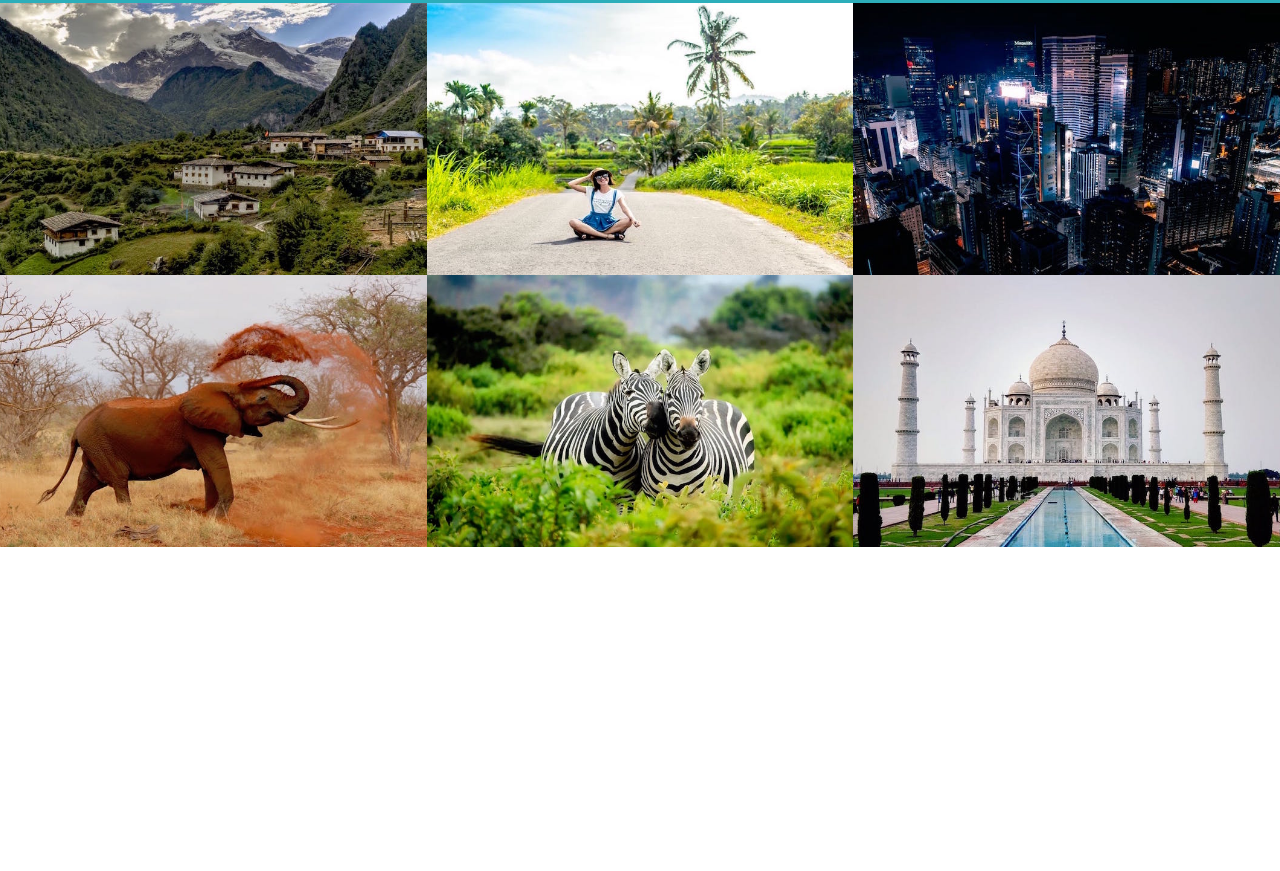
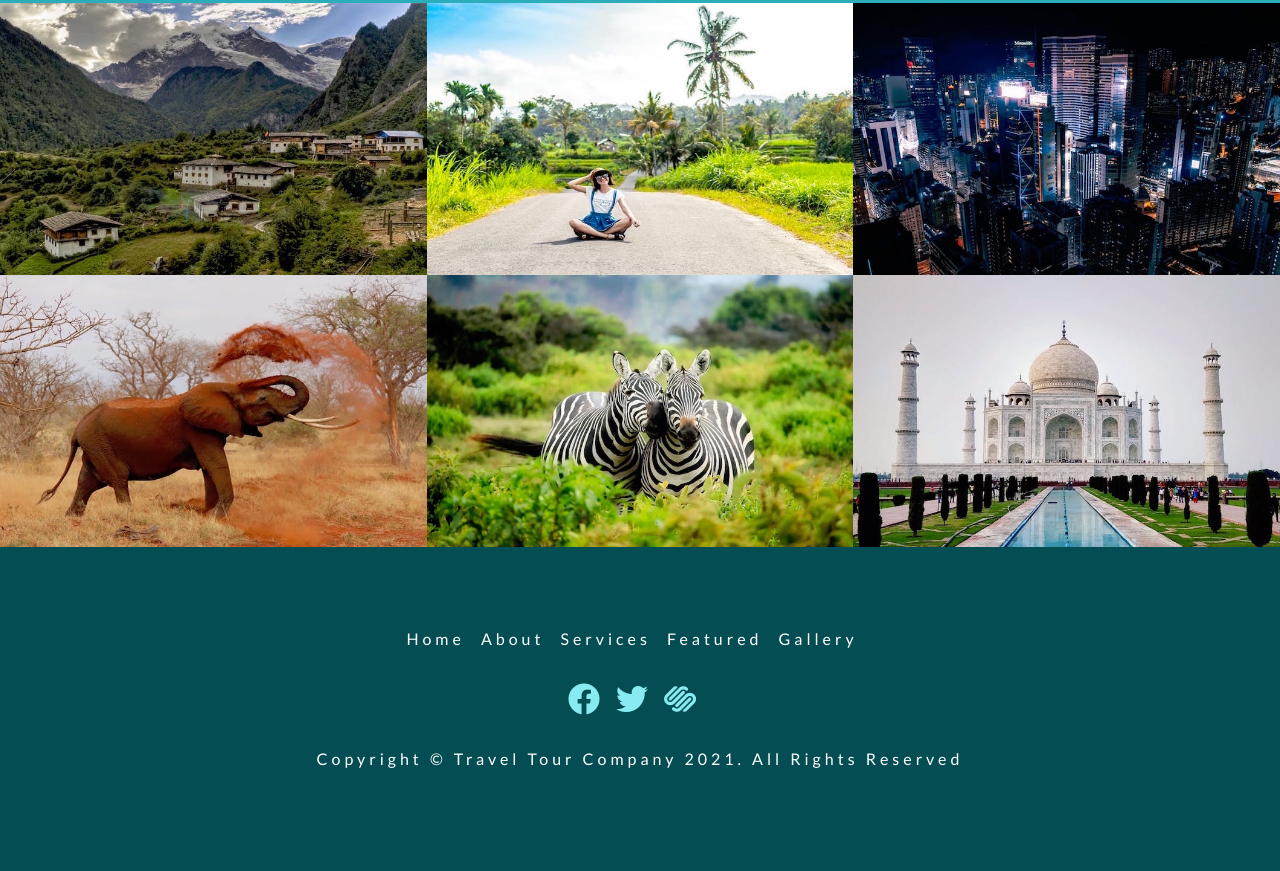
Before and after one commit to Quangnguyenz/travel-site, a plain HTML site: page index.html in a window 1280 px wide. Shown: the part 3361-4232 px from the top of the page. Before the commit the page ends 3908 px from the top, so only its background shows below. Drawn offline with Linux system fonts and the light colour scheme.

Commit message:
added the footer section

```diff
--- a/css/styles.css
+++ b/css/styles.css
@@ -579,4 +579,49 @@ Gallery
 ===============
 Footer
 ===============
-*/ ;
+*/
+
+.footer {
+  background: var(--clr-primary-1);
+  text-align: center;
+  padding-left: 2rem;
+  padding-right: 2rem;
+}
+
+.footer-links,
+.footer-icons {
+  display: flex;
+  justify-content: center;
+  margin-bottom: 1.5rem;
+  flex-wrap: wrap;
+}
+
+.footer-link {
+  color: var(--clr-white);
+  text-transform: capitalize;
+  font-size: 1rem;
+  margin-right: 1rem;
+  letter-spacing: var(--spacing);
+  transition: var(--transition);
+}
+
+.footer-link:hover {
+  color: var(--clr-primary-5);
+}
+
+.footer-icon {
+  font-size: 2rem;
+  margin-right: 1rem;
+  color: var(--clr-primary-8);
+  transition: var(--transition);
+}
+
+.footer-icon:hover {
+  color: var(--clr-primary-5);
+}
+
+.copy-right {
+  text-transform: capitalize;
+  letter-spacing: var(--spacing);
+  color: var(--clr-white);
+}
--- a/index.html
+++ b/index.html
@@ -333,7 +333,66 @@
     <!-- end of gallery  -->
 
     <!-- footer -->
-
+    <footer class="section footer">
+      <!-- footer links  -->
+      <ul class="footer-links">
+        <!-- single link -->
+        <li>
+          <a href="#home" class="footer-link scroll-link">home</a>
+        </li>
+        <!-- end of single link -->
+        <!-- single link -->
+        <li>
+          <a href="#about" class="footer-link scroll-link">about</a>
+        </li>
+        <!-- end of single link -->
+        <!-- single link -->
+        <li>
+          <a href="#services" class="footer-link scroll-link">services</a>
+        </li>
+        <!-- end of single link -->
+        <!-- single link -->
+        <li>
+          <a href="#featured" class="footer-link scroll-link">featured</a>
+        </li>
+        <!-- end of single link -->
+        <!-- single link -->
+        <li>
+          <a href="#gallery" class="footer-link scroll-link">gallery</a>
+        </li>
+        <!-- end of single link -->
+      </ul>
+      <!-- end of footer links -->
+      <!-- footer icons -->
+      <ul class="footer-icons">
+        <!-- single icon -->
+        <li>
+          <a href="https://www.twitter.com" target="_blank" class="footer-icon">
+            <i class="fab fa-facebook"></i>
+          </a>
+        </li>
+        <!-- end of single icon -->
+        <!-- single icon -->
+        <li>
+          <a href="https://www.twitter.com" target="_blank" class="footer-icon">
+            <i class="fab fa-twitter"></i>
+          </a>
+        </li>
+        <!-- end of single icon -->
+        <!-- single icon -->
+        <li>
+          <a href="https://www.twitter.com" target="_blank" class="footer-icon">
+            <i class="fab fa-squarespace"></i>
+          </a>
+        </li>
+        <!-- end of single icon -->
+      </ul>
+      <p class="copy-right">
+        copyright &copy; travel tour company <span id="date"></span>. all rights
+        reserved
+      </p>
+      <!-- end of footer icons -->
+    </footer>
     <!-- js -->
     <script src="./js/app.js"></script>
   </body>
```
